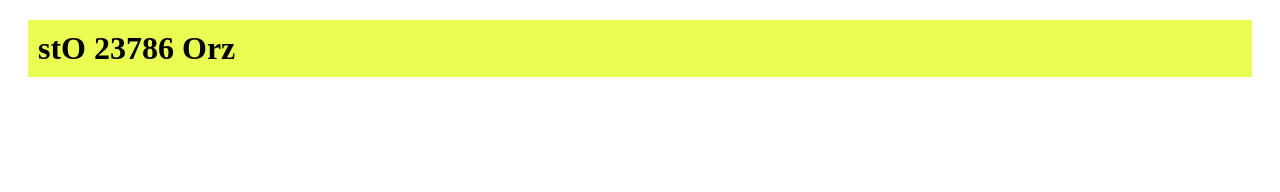
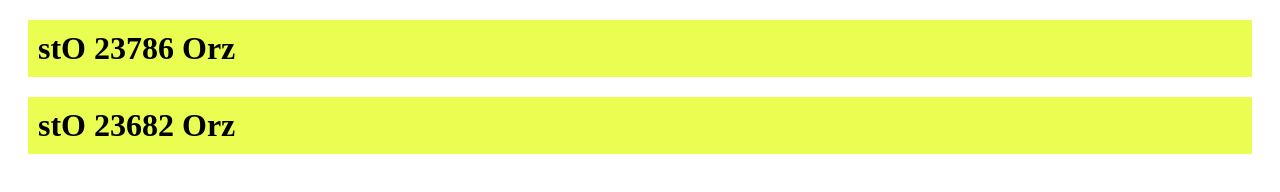
Before and after one commit to juruojjl/oonp, a plain HTML site: page friendlink.html in a window 1280 px wide. Drawn offline with Linux system fonts and the light colour scheme.

Commit message:
Update friendlink.html

```diff
--- a/friendlink.html
+++ b/friendlink.html
@@ -7,5 +7,6 @@
 </head>
 <body>
 	<h1><a href="http://23786.github.io/">stO 23786 Orz</a></h1>
+	<h1><a href="https://zxh23682.github.io/">stO 23682 Orz</a></h1>
 </body>
 </html>
```
